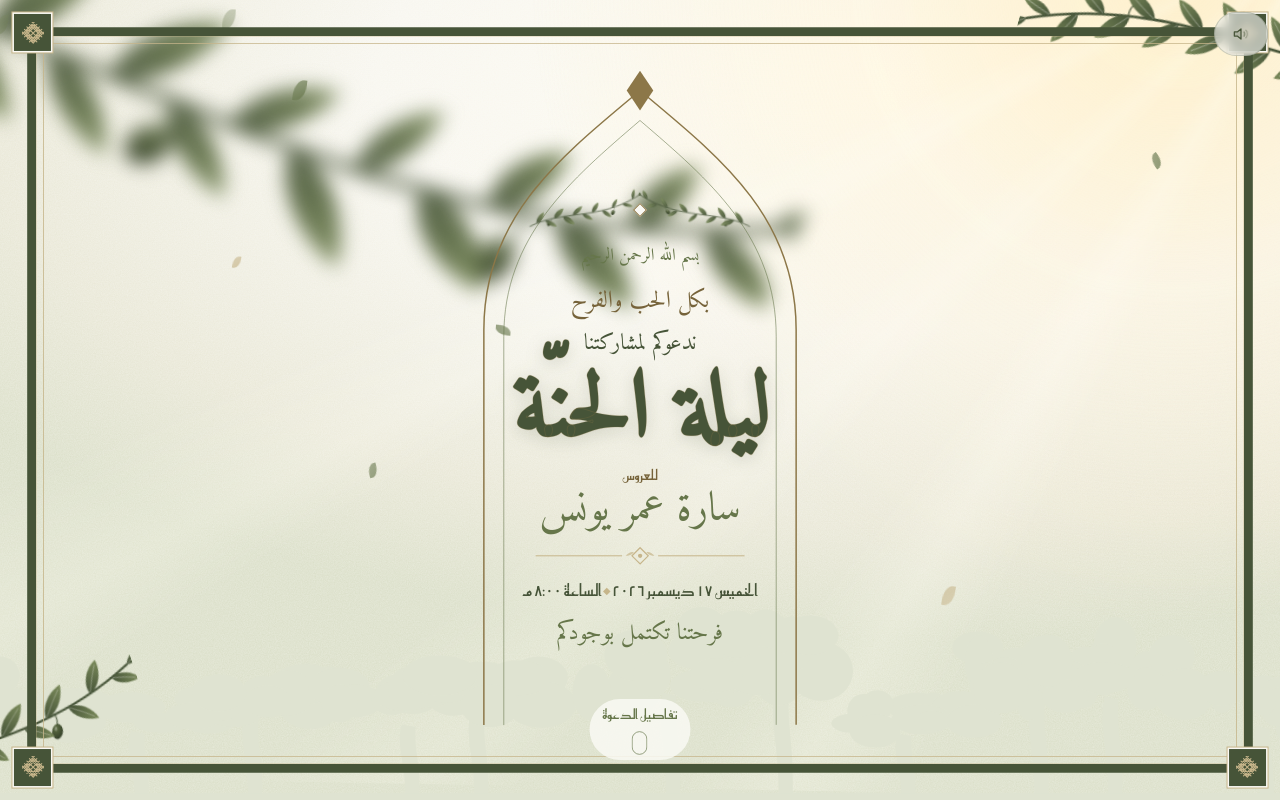
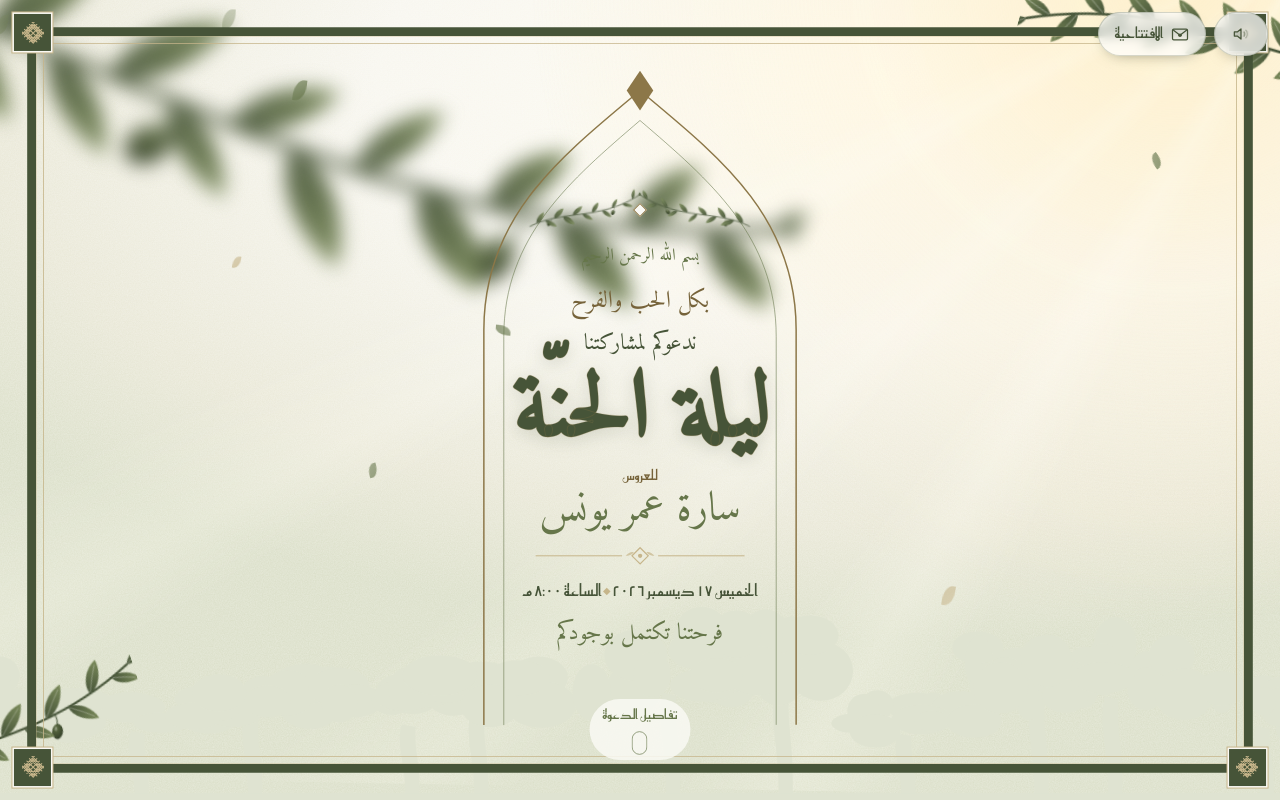
Before and after one commit to hu465/henna-invitation, a React (Vite) app: page / in a window 1280 px wide. Both pictures are taken after a click on the button "تخطّي المقدّمة". Shown: the top 800 px of the page. Built offline with nearby package versions, Linux system fonts and the light colour scheme; a web font is replaced by a local one.

Commit message:
Keep a button on screen to return to the opening
Co-Authored-By: Claude Opus 5.5 <noreply@anthropic.com>
Claude-Session: https://claude.ai/code/session_01PGiC82QFCCvqdC5Nw874dD

```diff
--- a/src/invitation/Invitation.tsx
+++ b/src/invitation/Invitation.tsx
@@ -282,7 +282,18 @@ export const Invitation = forwardRef<HTMLElement, Props>(function Invitation({ e
 
       {ready && (
         <>
-          <SoundToggle url={event.musicUrl} className="page-sound" />
+          <div className="page-controls">
+            <SoundToggle url={event.musicUrl} className="page-sound" />
+            {/* Always within reach: go back to the closed envelope and play the opening again. */}
+            <button type="button" className="page-replay" onClick={onReplay} aria-label="العودة إلى الافتتاحية وفتح الدعوة من جديد">
+              <svg viewBox="0 0 24 24" aria-hidden="true" fill="none" stroke="currentColor" strokeWidth="1.5" strokeLinejoin="round">
+                <rect x="3" y="6" width="18" height="13" rx="1.5" />
+                <path d="M3.5 7 L12 13.5 L20.5 7" />
+                <circle cx="12" cy="13.5" r="2.2" fill="currentColor" stroke="none" />
+              </svg>
+              <span>الافتتاحية</span>
+            </button>
+          </div>
           <a className="rsvp-pill" href="#rsvp" data-hidden={pillHidden} tabIndex={pillHidden ? -1 : undefined} aria-hidden={pillHidden || undefined}>
             تأكيد الحضور
           </a>
--- a/src/invitation/invitation.css
+++ b/src/invitation/invitation.css
@@ -1282,15 +1282,45 @@
 
 /* ---------- Floating controls ---------- */
 
-.page-sound {
+.page-controls {
   position: fixed;
   z-index: 60;
   top: max(12px, env(safe-area-inset-top));
   inset-inline-start: max(12px, env(safe-area-inset-left));
+  display: flex;
+  gap: 0.5rem;
 }
 
 .page-sound .sound-label {
   display: none;
+}
+
+/* Shares the look of the sound toggle (defined with the intro controls). */
+.page-replay {
+  display: inline-flex;
+  align-items: center;
+  gap: 0.4rem;
+  min-height: 44px;
+  padding: 0.35rem 0.95rem;
+  font-family: var(--font-label);
+  font-size: 0.92rem;
+  color: var(--olive-deep);
+  background: rgba(255, 255, 255, 0.7);
+  border: 1px solid rgba(70, 84, 56, 0.22);
+  border-radius: 999px;
+  -webkit-backdrop-filter: blur(6px);
+  backdrop-filter: blur(6px);
+  box-shadow: 0 6px 16px -10px rgba(30, 38, 20, 0.6);
+  transition: background 0.2s ease;
+}
+
+.page-replay:hover {
+  background: rgba(255, 255, 255, 0.95);
+}
+
+.page-replay svg {
+  width: 20px;
+  height: 20px;
 }
 
 .rsvp-pill {
@@ -1317,3 +1347,8 @@
   translate: -50% 24px;
   pointer-events: none;
 }
+
+.page-controls .sound-toggle {
+  background: rgba(255, 255, 255, 0.7);
+  box-shadow: 0 6px 16px -10px rgba(30, 38, 20, 0.6);
+}
```
